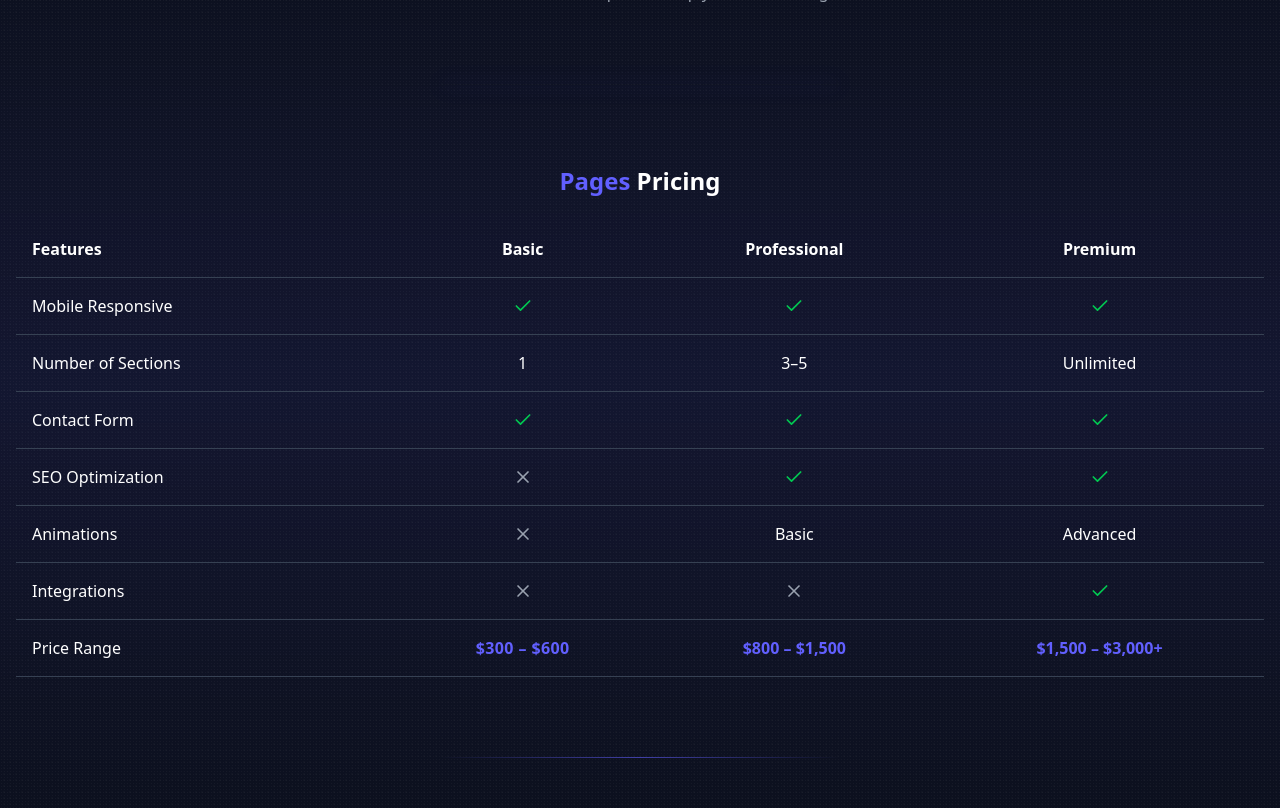
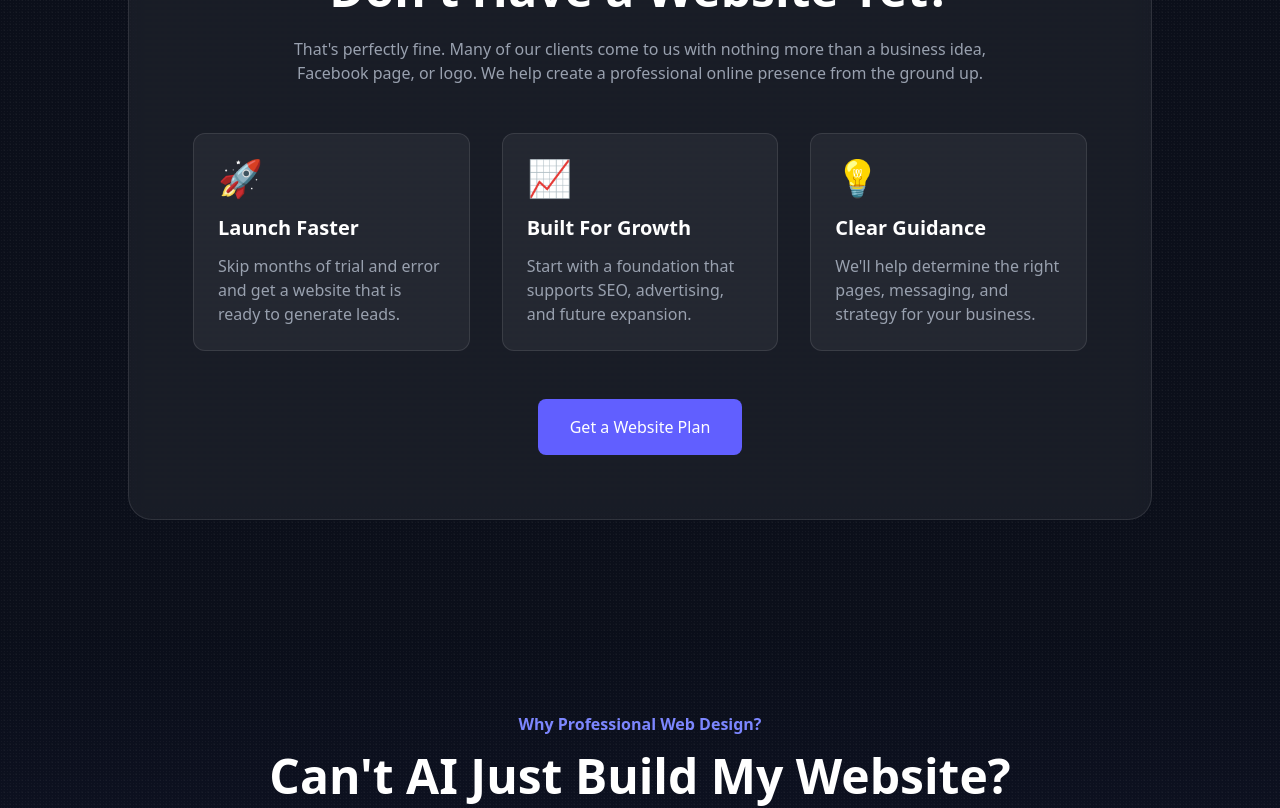
Before and after one commit to bboyd146/pixel-pioneer, a React (Vite) app: page / in a window 1280 px wide. Shown: the part 4600-5408 px from the top of the page. Built offline with nearby package versions, Linux system fonts and the light colour scheme.

Commit message:
added components to page

```diff
--- a/src/App.jsx
+++ b/src/App.jsx
@@ -9,6 +9,9 @@ import WhyChooseUs from "./components/WhyChooseUs";
 import AuditExpectations from "./components/AuditExpectations";
 import Services from "./components/Services";
 import Pricing from "./components/Pricing";
+import NoWebsiteYet from "./components/NoWebsiteYet";
+import WhyProfessional from "./components/WhyProfessional";
+import FAQ from "./components/FAQ";
 import FreeAudit from "./components/FreeAudit";
 import Contact from "./components/Contact";
 import Footer from "./components/Footer";
@@ -63,10 +66,13 @@ export default function App() {
         <Portfolio />
         <Services />
         <WhyChooseUs />
+        <NoWebsiteYet />
+        <WhyProfessional />
         {/* <Commerce /> */}
         <Pricing />
         <FreeAudit />
         <AuditExpectations />
+        <FAQ />
         <Contact />
         <Footer />
       </main>
```
